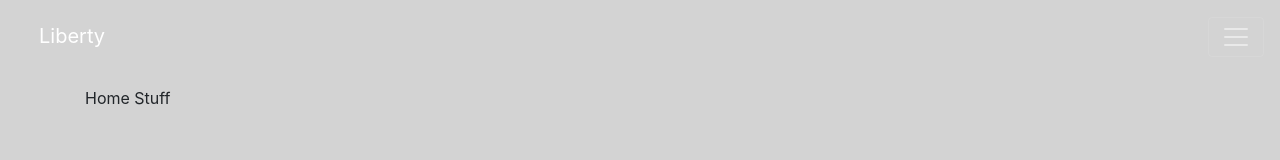
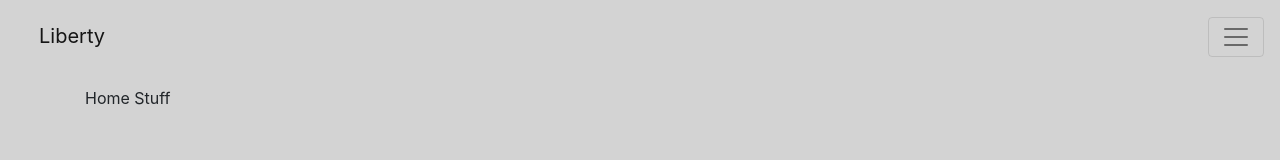
Before and after one commit to AdamAbonyi/AdamNuxtExample, a Nuxt app: page / in a window 1280 px wide. Shown: the top 160 px of the page. Built offline with nearby package versions, Linux system fonts and the light colour scheme.

Commit message:
Slight topbar improvements (colors, animation)

```diff
--- a/components/TopBar.vue
+++ b/components/TopBar.vue
@@ -1,5 +1,11 @@
 <template>
- <b-navbar class="animated-navbar" :class="{ 'navbarWh': !navExpand, 'transparent': !navExpand }" type="dark" fixed="top" variant="dark" toggleable toggle-breakpoint="lg">
+ <b-navbar class="animated-navbar"
+           :class="{ 'navbarWh': !navExpand, 'transparent': !navExpand }"
+           :type="computedType"
+           fixed="top"
+           :variant="computedType"
+           toggleable
+           toggle-breakpoint="lg">
     <b-navbar-brand to="/">Liberty</b-navbar-brand>
     <b-navbar-toggle target="nav_dropdown_collapse"></b-navbar-toggle>
 
@@ -24,7 +30,10 @@ import { mapState, mapMutations } from "vuex";
 export default {
   name: "TopBar",
   computed: {
-    ...mapState(["navExpand"])
+    ...mapState(["navExpand"]),
+    computedType() {
+      return this.navExpand?'dark':'light';
+    }
   },
   methods: {
     ...mapMutations(["toggleNavExpand"])
@@ -63,8 +72,8 @@ export default {
 
 .animated-navbar,
 .animated-navbar .navbar-brand {
-  -webkit-transition: all 0.5s;
-  transition: all 0.5s;
+  -webkit-transition: all 0.3s;
+  transition: all 0.3s;
 }
 
 .transparent {
--- a/layouts/default.vue
+++ b/layouts/default.vue
@@ -31,7 +31,7 @@ export default {
 
     handleScroll: function(event) {
       if (!!window) {
-        if (window.scrollY >= 60) {
+        if (window.scrollY >= 40) {
           if (!this.navExpand) this.setNavExpand(true);
         } else {
           if (!!this.navExpand) this.setNavExpand(false);
```
